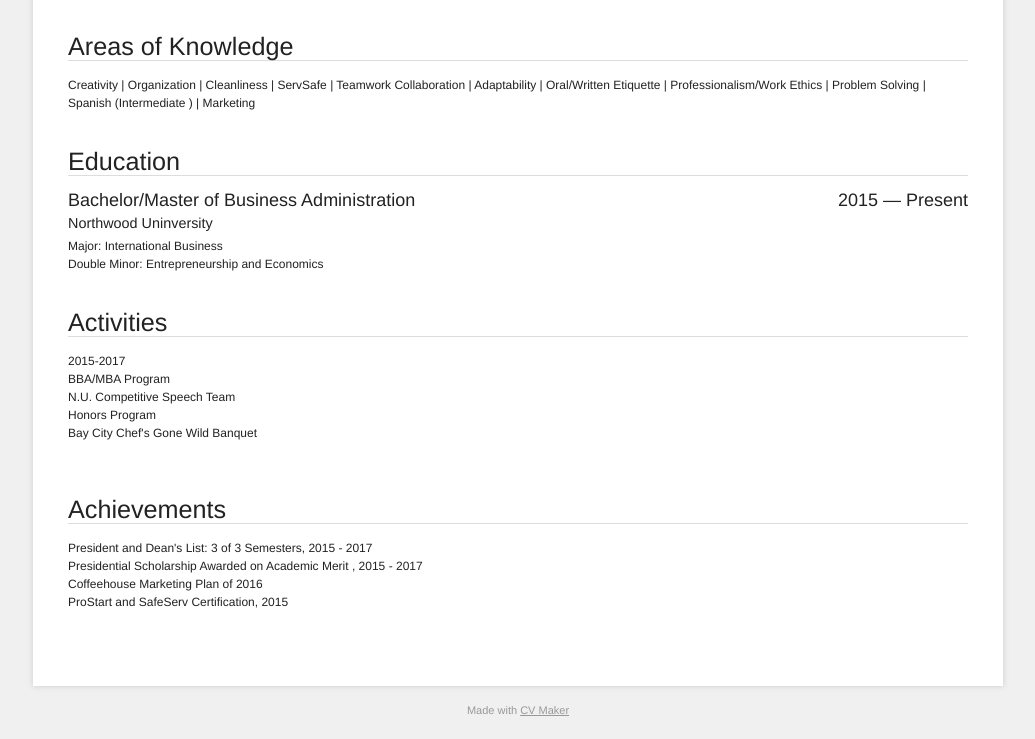
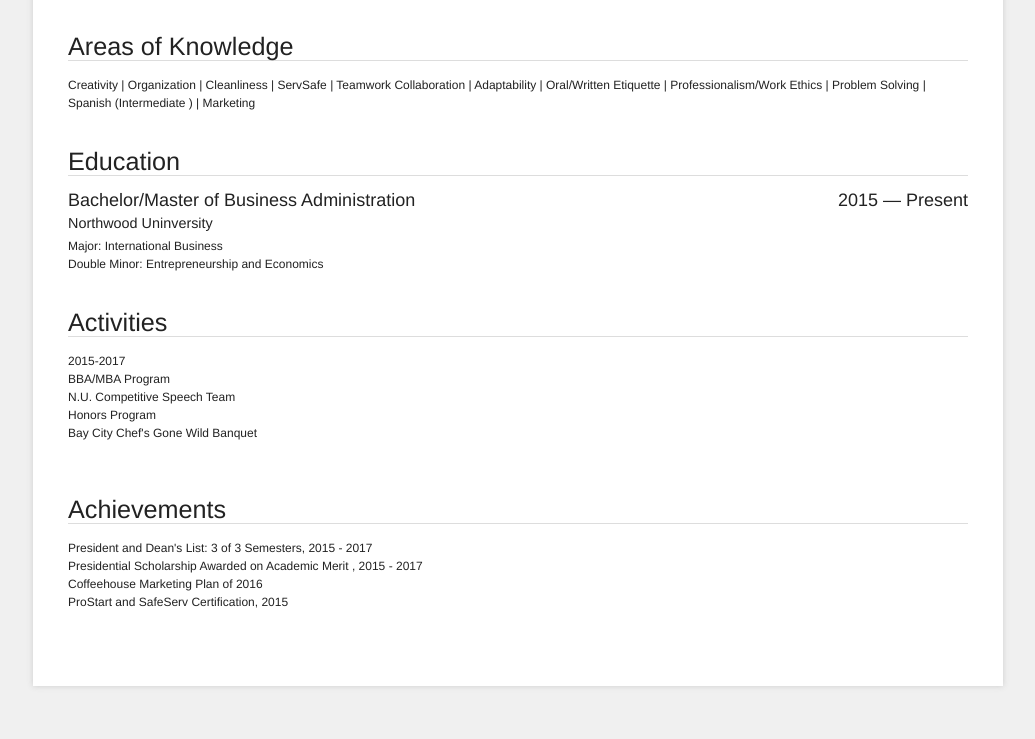
Before and after one commit to hsbaker/resume, a plain HTML site: page index.html in a window 1280 px wide. Shown: the part 529-1268 px from the top of the page, without its empty margins (122-1157 px from the left). After the commit the page ends 1230 px from the top, so only its background shows below. Drawn offline with Linux system fonts and the light colour scheme.

Commit message:
Update index.html

```diff
--- a/index.html
+++ b/index.html
@@ -253,7 +253,6 @@
 		</div>
 
 </div>
-	<div id="credit">Made with <a href="https://cvmkr.com/">CV Maker</a></div>
 
 </body>
 </html>
```
